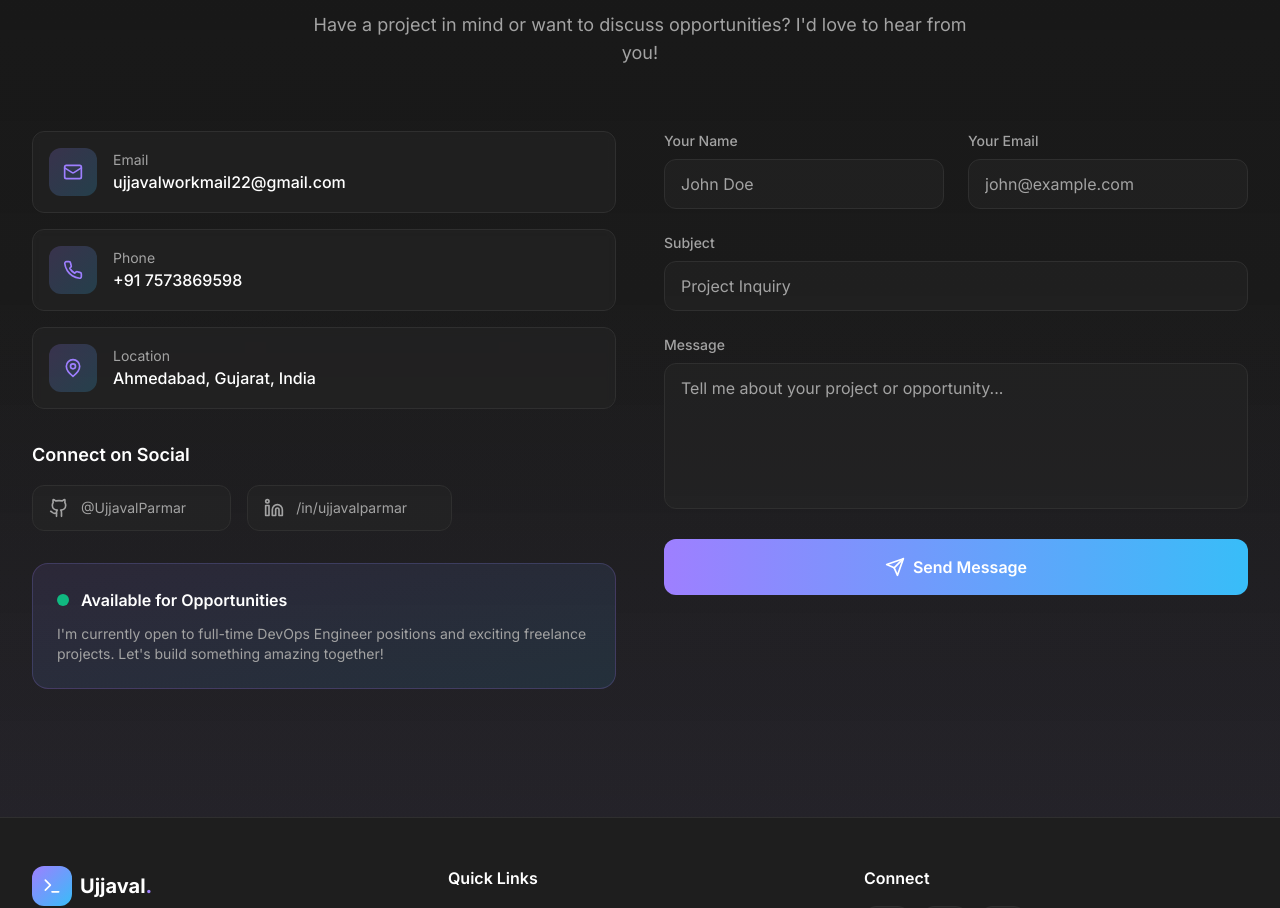
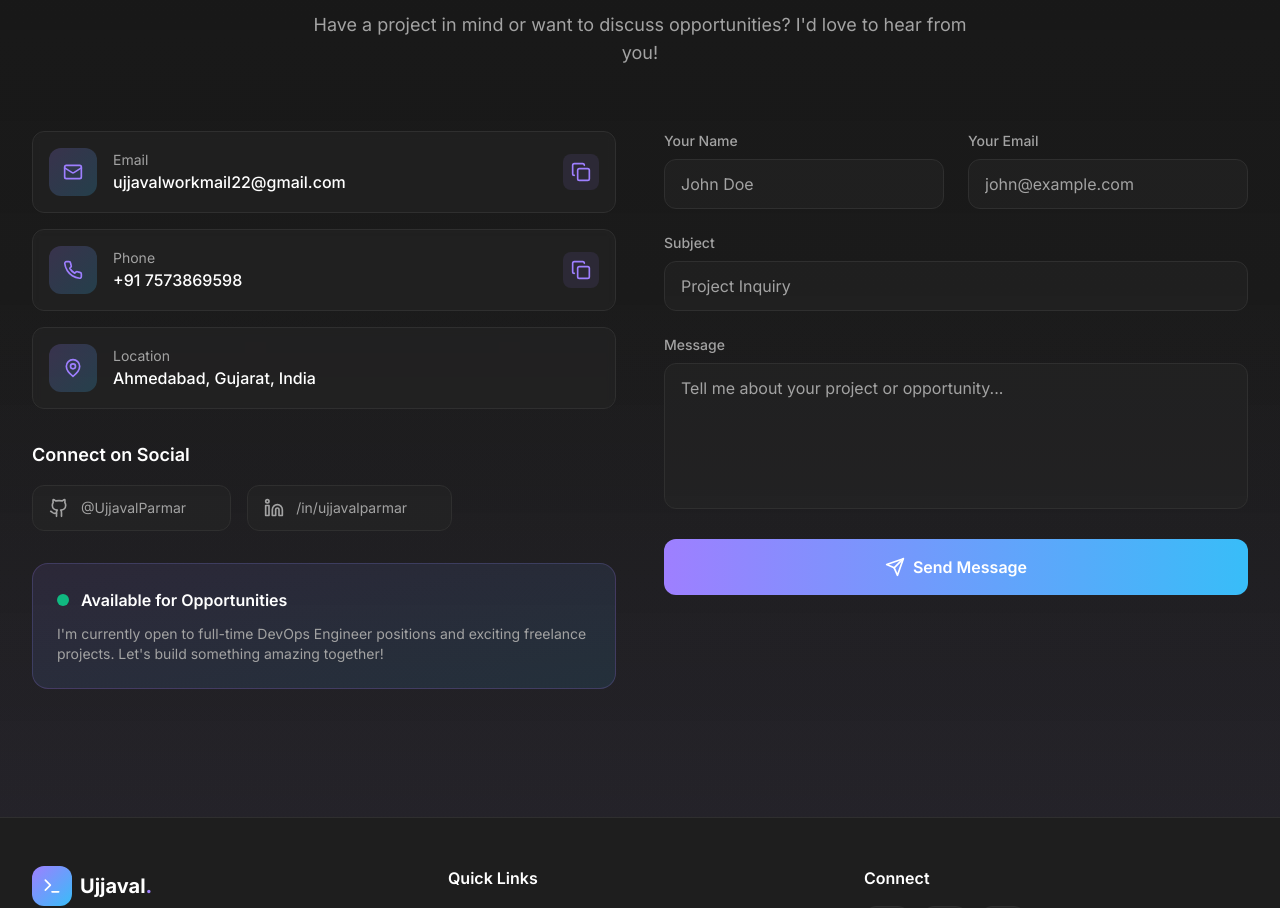
Before and after one commit to UjjavalParmar/portfolio-site, a React (Vite) app: page / in a window 1280 px wide. Shown: the part 7420-8328 px from the top of the page. Built offline with nearby package versions, Linux system fonts and the light colour scheme.

Commit message:
Can copy email & number Also added resume link and Email to contact me

```diff
--- a/src/components/Contact.jsx
+++ b/src/components/Contact.jsx
@@ -1,7 +1,7 @@
 import React, { useState } from 'react'
 import { motion } from 'framer-motion'
 import { useInView } from 'react-intersection-observer'
-import { Mail, Phone, MapPin, Send, Github, Linkedin, ExternalLink, CheckCircle, Loader2 } from 'lucide-react'
+import { Mail, Phone, MapPin, Send, Github, Linkedin, ExternalLink, CheckCircle, Loader2, Copy, Check } from 'lucide-react'
 
 const Contact = () => {
   const [ref, inView] = useInView({
@@ -17,23 +17,60 @@ const Contact = () => {
   })
   const [isSubmitting, setIsSubmitting] = useState(false)
   const [isSubmitted, setIsSubmitted] = useState(false)
+  const [copiedItem, setCopiedItem] = useState(null)
 
   const handleChange = (e) => {
     setFormState({ ...formState, [e.target.name]: e.target.value })
+  }
+
+  const handleCopy = async (text, label) => {
+    try {
+      await navigator.clipboard.writeText(text)
+      setCopiedItem(label)
+      setTimeout(() => setCopiedItem(null), 2000)
+    } catch (err) {
+      console.error('Failed to copy:', err)
+    }
   }
 
   const handleSubmit = async (e) => {
     e.preventDefault()
     setIsSubmitting(true)
 
-    // Simulate form submission
-    await new Promise(resolve => setTimeout(resolve, 1500))
+    try {
+      // Send email using EmailJS
+      const response = await fetch('https://api.emailjs.com/api/v1.0/email/send', {
+        method: 'POST',
+        headers: {
+          'Content-Type': 'application/json',
+        },
+        body: JSON.stringify({
+          service_id: import.meta.env.VITE_EMAILJS_SERVICE_ID,
+          template_id: import.meta.env.VITE_EMAILJS_TEMPLATE_ID,
+          user_id: import.meta.env.VITE_EMAILJS_PUBLIC_KEY,
+          template_params: {
+            from_name: formState.name,
+            from_email: formState.email,
+            subject: formState.subject,
+            message: formState.message,
+            to_email: 'ultron007007@gmail.com',
+          },
+        }),
+      })
 
-    setIsSubmitting(false)
+      if (response.ok) {
         setIsSubmitted(true)
         setFormState({ name: '', email: '', subject: '', message: '' })
-
         setTimeout(() => setIsSubmitted(false), 5000)
+      } else {
+        throw new Error('Failed to send email')
+      }
+    } catch (error) {
+      console.error('Error sending email:', error)
+      alert('Failed to send message. Please try again or email directly.')
+    } finally {
+      setIsSubmitting(false)
+    }
   }
 
   const contactInfo = [
@@ -42,18 +79,21 @@ const Contact = () => {
       label: 'Email',
       value: 'ujjavalworkmail22@gmail.com',
       href: 'mailto:ujjavalworkmail22@gmail.com',
+      copyable: true,
     },
     {
       icon: Phone,
       label: 'Phone',
       value: '+91 7573869598',
       href: 'tel:+917573869598',
+      copyable: true,
     },
     {
       icon: MapPin,
       label: 'Location',
       value: 'Ahmedabad, Gujarat, India',
       href: '#',
+      copyable: false,
     },
   ]
 
@@ -67,7 +107,7 @@ const Contact = () => {
     {
       icon: Linkedin,
       label: 'LinkedIn',
-      href: 'https://linkedin.com/in/ujjavalparmar',
+      href: 'https://www.linkedin.com/in/ujjaval-parmar-6055b7178/',
       username: '/in/ujjavalparmar',
     },
   ]
@@ -108,14 +148,17 @@ const Contact = () => {
             {/* Contact Cards */}
             <div className="space-y-4">
               {contactInfo.map((item, index) => (
-                <motion.a
+                <motion.div
                   key={item.label}
-                  href={item.href}
                   initial={{ opacity: 0, y: 20 }}
                   animate={inView ? { opacity: 1, y: 0 } : {}}
                   transition={{ duration: 0.4, delay: 0.3 + index * 0.1 }}
+                  className="group flex items-center gap-4 p-4 rounded-xl bg-surface/50 backdrop-blur-sm border border-border hover:border-primary/50 transition-all duration-300"
+                >
+                  <motion.a
+                    href={item.href}
                     whileHover={{ x: 10, scale: 1.02 }}
-                  className="group flex items-center gap-4 p-4 rounded-xl bg-surface/50 backdrop-blur-sm border border-border hover:border-primary/50 transition-all duration-300"
+                    className="flex items-center gap-4 flex-1"
                   >
                     <div className="w-12 h-12 rounded-xl bg-gradient-to-br from-primary/20 to-secondary/20 flex items-center justify-center group-hover:scale-110 transition-transform duration-300">
                       <item.icon className="w-5 h-5 text-primary" />
@@ -125,6 +168,22 @@ const Contact = () => {
                       <p className="text-white font-medium">{item.value}</p>
                     </div>
                   </motion.a>
+                  {item.copyable && (
+                    <motion.button
+                      onClick={() => handleCopy(item.value, item.label)}
+                      whileHover={{ scale: 1.1 }}
+                      whileTap={{ scale: 0.9 }}
+                      className="p-2 rounded-lg bg-primary/10 hover:bg-primary/20 transition-colors duration-200"
+                      title={`Copy ${item.label}`}
+                    >
+                      {copiedItem === item.label ? (
+                        <Check className="w-5 h-5 text-success" />
+                      ) : (
+                        <Copy className="w-5 h-5 text-primary" />
+                      )}
+                    </motion.button>
+                  )}
+                </motion.div>
               ))}
             </div>
 
--- a/src/components/Footer.jsx
+++ b/src/components/Footer.jsx
@@ -19,7 +19,7 @@ const Footer = () => {
 
   const socialLinks = [
     { icon: Github, href: 'https://github.com/UjjavalParmar', label: 'GitHub' },
-    { icon: Linkedin, href: 'https://linkedin.com/in/ujjavalparmar', label: 'LinkedIn' },
+    { icon: Linkedin, href: 'https://www.linkedin.com/in/ujjaval-parmar-6055b7178/', label: 'LinkedIn' },
     { icon: Mail, href: 'mailto:ujjavalworkmail22@gmail.com', label: 'Email' },
   ]
 
--- a/src/components/Hero.jsx
+++ b/src/components/Hero.jsx
@@ -115,7 +115,7 @@ const Hero = () => {
           <motion.div variants={itemVariants} className="flex items-center justify-center gap-4">
             {[
               { icon: Github, href: 'https://github.com/UjjavalParmar', label: 'GitHub' },
-              { icon: Linkedin, href: 'https://linkedin.com/in/ujjavalparmar', label: 'LinkedIn' },
+              { icon: Linkedin, href: 'https://www.linkedin.com/in/ujjaval-parmar-6055b7178/', label: 'LinkedIn' },
               { icon: Mail, href: 'mailto:ujjavalworkmail22@gmail.com', label: 'Email' },
               { icon: Phone, href: 'tel:+917573869598', label: 'Phone' },
             ].map(({ icon: Icon, href, label }) => (
--- a/src/components/Navbar.jsx
+++ b/src/components/Navbar.jsx
@@ -68,7 +68,7 @@ const Navbar = () => {
               </motion.a>
             ))}
             <motion.a
-              href="/resume.pdf"
+              href="https://docs.google.com/document/d/1tr2V0XPsnVvAlyg_PLxKM9fIT-34jmLq/edit?usp=sharing&ouid=108587002836749340351&rtpof=true&sd=true"
               target="_blank"
               initial={{ opacity: 0, scale: 0.8 }}
               animate={{ opacity: 1, scale: 1 }}
@@ -119,7 +119,7 @@ const Navbar = () => {
                 </motion.a>
               ))}
               <motion.a
-                href="/resume.pdf"
+                href="https://docs.google.com/document/d/1tr2V0XPsnVvAlyg_PLxKM9fIT-34jmLq/edit?usp=sharing&ouid=108587002836749340351&rtpof=true&sd=true"
                 target="_blank"
                 initial={{ opacity: 0, x: -20 }}
                 animate={{ opacity: 1, x: 0 }}
```
Lines whose indentation alone changed are shown as unchanged.
